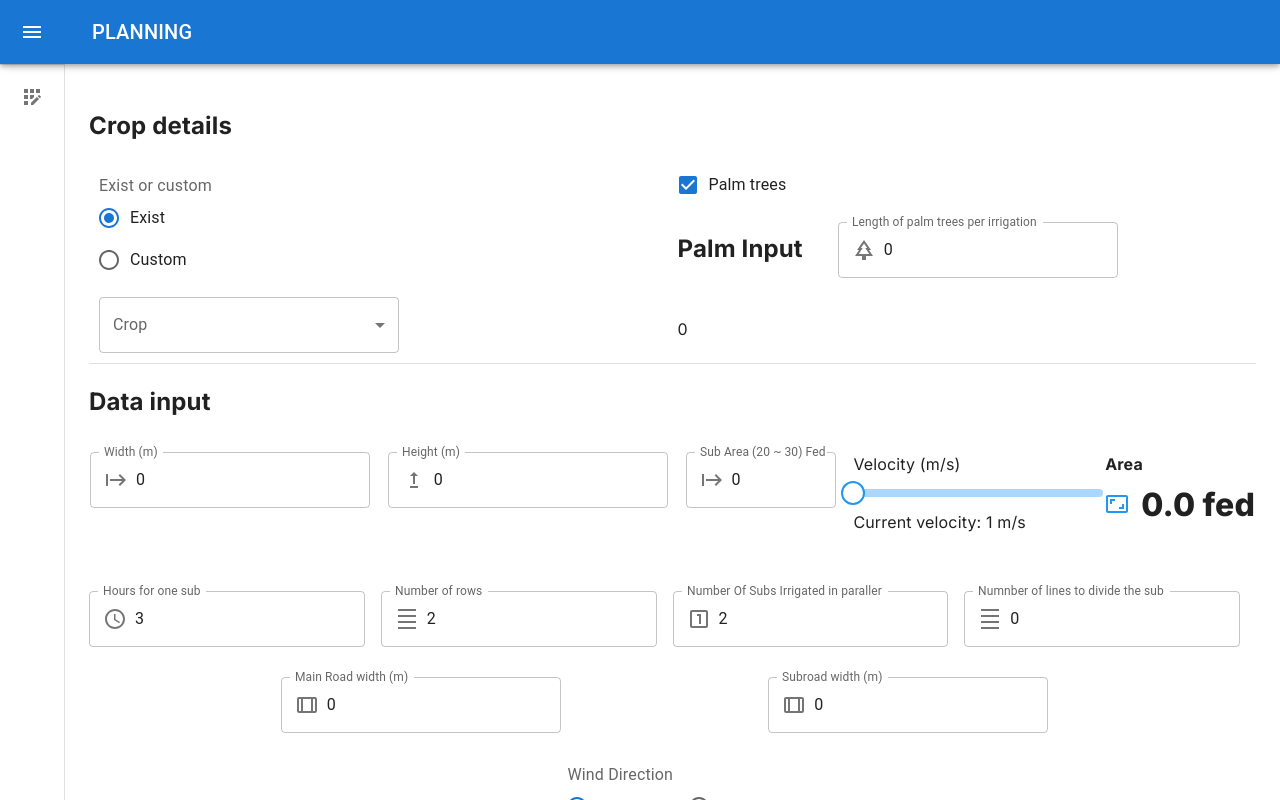
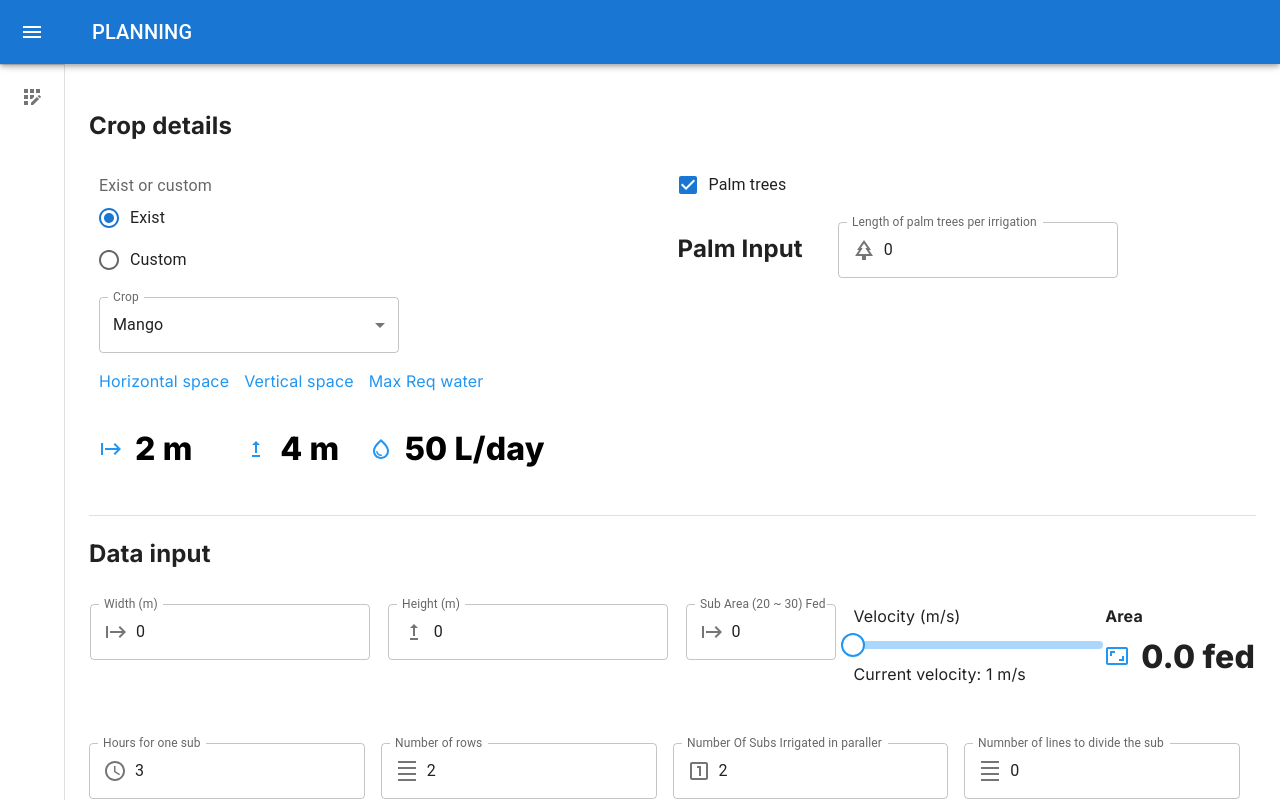
Before and after one commit to abdabdii/hydrology-calculator, a Next.js app: page /planning in a window 1280 px wide. Both pictures are taken after a click on the label "Palm trees". Shown: the top 800 px of the page. Built offline with nearby package versions, Linux system fonts and the light colour scheme.

Commit message:
add transition to crop section and change small styles

```diff
--- a/app/planning/page.js
+++ b/app/planning/page.js
@@ -8,7 +8,7 @@ import { Divider } from "@mui/material";
 import { useEffect, useState } from "react";
 
 export default function Planning() {
-  const [inputValue, setInputValue] = useState("");
+  const [inputValue, setInputValue] = useState("Mango");
   const [width, setWidth] = useState(0);
   const [height, setHeight] = useState(0);
   const [allowed, setAllowed] = useState(0);
--- a/components/Crop.js
+++ b/components/Crop.js
@@ -115,16 +115,7 @@ export default function Crop({
           </FormGroup>
 
           {/* Palm input and out put */}
-          <div>
-            {palm && v && (
-              <div
-                style={{
-                  marginTop: "16px",
-                  marginBottom: "16px",
-                  // display: "flex",
-                  // justifyContent: "space-around",
-                }}
-              >
+              <div style={{ marginTop: "16px", marginBottom: "16px", opacity: palm && v ? 1 : 0, transition: "opacity 1s"}}>
                 <div style={{display: "flex", marginBottom: "30px"}}>
                   <h2 style={{marginRight: "35px", marginTop: "9px"}}>Palm Input</h2>
                   <TextField
@@ -149,8 +140,8 @@ export default function Crop({
                   />
                 </div>
 
-                 {palmLength && (
-                    <div style={style}>
+                 {palmLength ? (
+                    <div style={{...style,  opacity: palmLength ? 1 : 0, transition: "opacity 1s"}}>
                       <StatPreview
                         label="Number of palm trees"
                         value={`${Math.floor(palmLength / 2)} tree`}
@@ -174,10 +165,8 @@ export default function Crop({
                         SelectedIcon={CircleOutlinedIcon}
                       />
                     </div>
-                )}
+                  ):""}
               </div>
-            )}
-          </div>
         </div>
       </div>
     </div>
```
